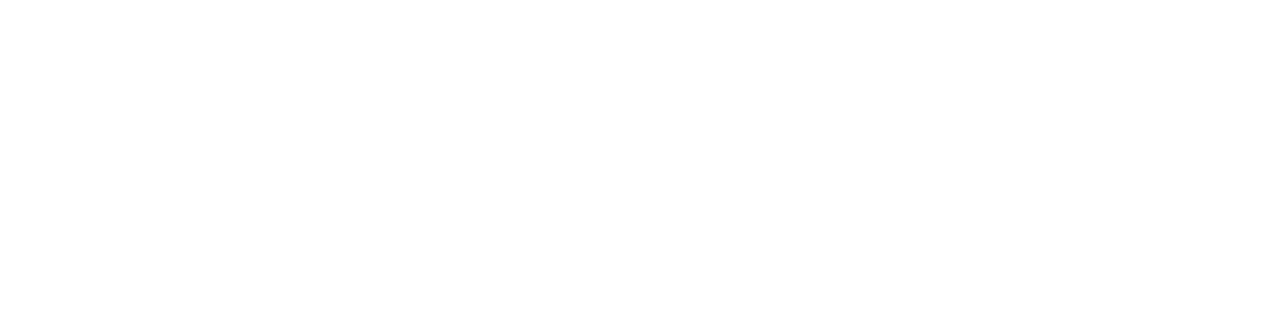
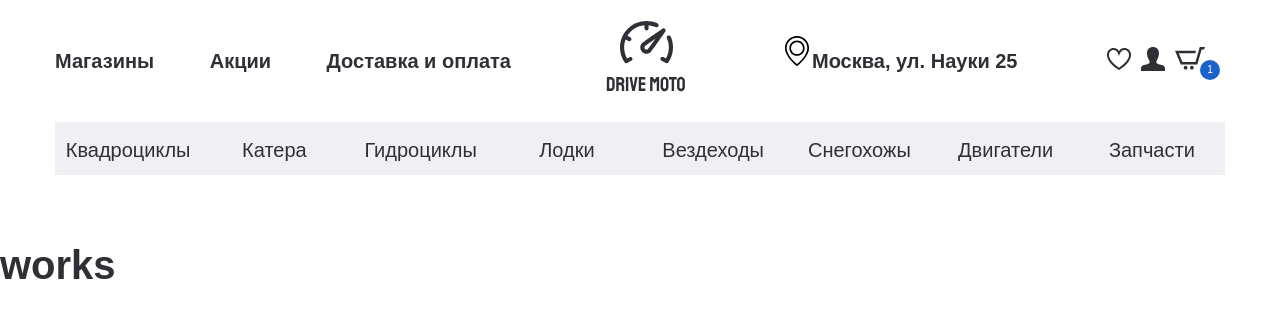
Before and after one commit to helping083/moto-internet-shop, a plain HTML site: page index.html in a window 1280 px wide. Drawn offline with nearby package versions, Linux system fonts and the light colour scheme.

Commit message:
base init and header

```diff
--- /dev/null
+++ b/css/fonts.css
@@ -0,0 +1,35 @@
+@font-face {
+  font-family: 'SFProDisplay-Regular', serif;
+  src: url('../fonts/SFProDisplay-Regular.woff2') format('woff2'),
+       url('../fonts/SFProDisplay-Regular.woff') format('woff');
+  font-weight: 400;
+  font-style: normal;
+  font-display: swap;
+}
+
+@font-face {
+  font-family: 'SFProDisplay-Medium', serif;
+  src: url('../fonts/SFProDisplay-Medium.woff2') format('woff2'),
+       url('../fonts/SFProDisplay-Medium.woff') format('woff');
+  font-weight: 500;
+  font-style: normal;
+  font-display: swap;
+}
+
+@font-face {
+  font-family: 'SFProDisplay-Semibold', serif;
+  src: url('../fonts/SFProDisplay-Semibold.woff2') format('woff2'),
+       url('../fonts/SFProDisplay-Semibold.woff') format('woff');
+  font-weight: 600;
+  font-style: normal;
+  font-display: swap;
+}
+
+@font-face {
+  font-family: 'SFProDisplay-Bold', serif;
+  src: url('../fonts/SFProDisplay-Bold.woff2') format('woff2'),
+       url('../fonts/SFProDisplay-Bold.woff') format('woff');
+  font-weight: 700;
+  font-style: normal;
+  font-display: swap;
+}
--- a/css/style.css
+++ b/css/style.css
@@ -0,0 +1,149 @@
+html {
+  box-sizing: border-box;
+}
+
+*,
+*::before,
+*::after {
+  box-sizing: inherit;
+}
+ul,
+li {
+  padding: 0;
+  margin: 0;
+  list-style-type: none;
+}
+
+body {
+  color: #2f3035;
+  font-size: 20px;
+  line-height: 24px;
+  font-weight: 400;
+  font-family: 'SFProDisplay-Regular', sans-serif;
+}
+a,
+a:visited,
+a:active {
+  text-decoration: none;
+  color: inherit;
+}
+
+h1, h2, h3, h4, h5, h6 {
+  margin: 0;
+}
+
+.container {
+  max-width: 1200px;
+  padding: 0px 15px;
+  margin: 0 auto;
+}
+
+.header__top-inner {
+  display: flex;
+  justify-content: space-between;
+  align-items: center;
+  min-height: 122px;
+  font-family: 'SFProDisplay-Bold', sans-serif;
+  font-weight: 700;
+}
+
+.menu__item {
+  display: inline-block;
+}
+
+.menu__item + .menu__item {
+  padding-left: 50px;
+}
+
+.header__box {
+  display: flex;
+}
+
+.header__adress {
+  margin-right: 60px;
+  width: 265px;
+  padding-left: 30px;
+  line-height: 30px;
+  position: relative;
+}
+.header__adress::before {
+  content: "";
+  position: absolute;
+  background-image: url('../images/place.svg');
+  width: 30px;
+  height: 30px;
+  left: 0px;
+  top: -10px;
+}
+.user-list {
+  margin-right: 10px;
+  display: flex;
+  align-items: center;
+}
+.user-list__item {
+  padding-right: 10px;
+}
+.basket {
+  position: relative;
+}
+.basket__num {
+  position: absolute;
+  font-family: 'SFProDisplay-Medium', sans-serif;
+  font-weight: 500;
+  font-size: 10px;
+  color:#fff;
+  width: 20px;
+  height: 20px;
+  border-radius: 50%;
+  text-align: center;
+  bottom: -15px;
+  right: -5px;
+  line-height: 20px;
+  background-color: #1C62CD;
+}
+.header__bottom {
+  margin-bottom: 78px;
+}
+.menu-categories {
+  background-color: #F0F0F4;
+  display: flex;
+  justify-content: space-around;
+  align-items: center;
+  min-height: 53px;
+}
+
+.menu-categories__item {
+  position: relative;
+}
+
+.menu__categories__link {
+  font-weight: 400;
+  padding: 15px 0px 14px;
+  position: absolute;
+  top: 50%;
+  left: 50%;
+  transform: translate(-50%, -50%);
+}
+.menu__categories__link::before {
+  content: '';
+  position: absolute;
+  width: 0;
+  left: auto;
+  right: 0;
+  bottom: 0;
+  background-color: #1C62CD;
+  height: 3px;
+  transition: left .2s ease-in-out, right .2s ease-in-out, width .2s ease-in-out;
+}
+
+.menu__categories__link:hover {
+  color: #000
+}
+
+.menu__categories__link:hover::before {
+  transition: left .2s ease-in-out, right .2s ease-in-out, width .2s ease-in-out;
+  width: 100%;
+  right: auto;
+  left: 0;
+  bottom: 0;
+}
--- a/index.html
+++ b/index.html
@@ -1,5 +1,5 @@
 <!DOCTYPE html>
-<html lang="en">
+<html lang="ru">
 <head>
   <meta charset="UTF-8">
   <meta name="viewport" content="width=device-width, initial-scale=1.0">
@@ -8,10 +8,87 @@
   <link rel="stylesheet" href="css/normalize.css">
   <link rel="stylesheet" href="css/slick.css">
   <link rel="stylesheet" href="css/style.css">
+  <link rel="stylesheet" href="css/fonts.css">
 </head>
 <body>
-
-
+  <header class="header">
+    <div class="header__top">
+      <div class="container">
+        <div class="header__top-inner">
+          <nav class="menu">
+            <ul class="menu__list">
+              <li class="menu__item">
+                <a href="" class="menu__link"> Магазины </a>
+              </li>
+              <li class="menu__item">
+                <a href="" class="menu__link">Акции</a>
+              </li>
+              <li class="menu__item">
+                <a href="" class="menu__link">Доставка и оплата</a>
+              </li>
+            </ul>
+          </nav>
+          <a class="logo" href="">
+            <img class="logo__img" src="images/лого.svg" alt="logo">
+          </a>
+          <div class="header__box">
+            <p class="header__adress">
+              Москва, ул. Науки 25
+            </p>
+            <ul class="user-list">
+              <li class="user-list__item">
+                <a class="user-list__link" href="">
+                  <img src="images/heart.svg" alt="">
+                </a>
+              </li>
+              <li class="user-list__item">
+                <a class="user-list__link" href="">
+                  <img src="images/user.svg" alt="">
+                </a>
+              </li>
+              <li class="user-list__item basket">
+                <a class="user-list__link" href="#">
+                  <img src="images/cart.svg" alt="">
+                  <p class="basket__num">1</p>
+                </a>
+              </li>
+            </ul>
+          </div>
+        </div>
+      </div>
+    </div>
+    <div class="header__bottom">
+      <div class="container">
+          <ul class="menu-categories">
+            <li class="menu-categories__item">
+              <a href="" class="menu__categories__link">Квадроциклы</a>
+            </li>
+            <li class="menu-categories__item">
+              <a href="" class="menu__categories__link">Катера</a>
+            </li>
+            <li class="menu-categories__item">
+              <a href="" class="menu__categories__link">Гидроциклы</a>
+            </li>
+            <li class="menu-categories__item">
+              <a href="" class="menu__categories__link">Лодки</a>
+            </li>
+            <li class="menu-categories__item">
+              <a href="" class="menu__categories__link">Вездеходы</a>
+            </li>
+            <li class="menu-categories__item">
+              <a href="" class="menu__categories__link">Снегохожы</a>
+            </li>
+            <li class="menu-categories__item">
+              <a href="" class="menu__categories__link">Двигатели</a>
+            </li>
+            <li class="menu-categories__item">
+              <a href="" class="menu__categories__link">Запчасти</a>
+            </li>
+          </ul>
+      </div>
+    </div>
+  </header>
+  <h1>works</h1>
   <script src="https://ajax.googleapis.com/ajax/libs/jquery/3.4.1/jquery.min.js"></script>
   <script src="js/slick.min.js"></script>
   <script src="js/main.js"></script>
```
Also changed, not shown: fonts/SFProDisplay-Bold.woff (added), fonts/SFProDisplay-Bold.woff2 (added), fonts/SFProDisplay-Medium.woff (added), fonts/SFProDisplay-Medium.woff2 (added), fonts/SFProDisplay-Regular.woff (added), fonts/SFProDisplay-Regular.woff2 (added), fonts/SFProDisplay-Semibold.woff (added), fonts/SFProDisplay-Semibold.woff2 (added), images/cart.svg (added), images/heart.svg (added), images/place.svg (added), images/user.svg (added), images/лого.svg (added).
